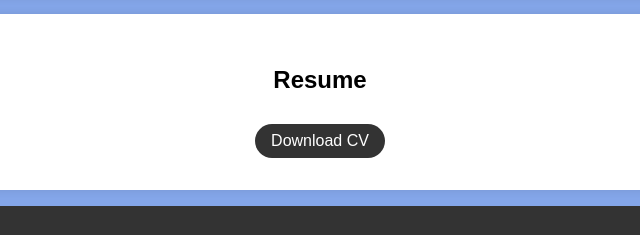
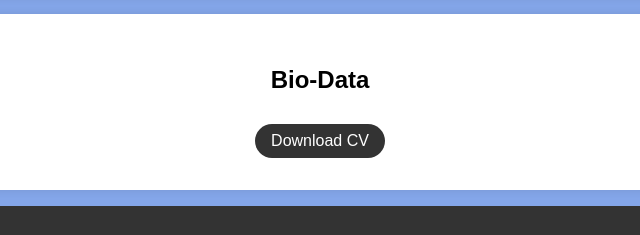
Before and after one commit to SARAVANAN820/Project, a plain HTML site: page index.html in a window 1280 px wide. Shown: the part 1212-1447 px from the top of the page, 320-960 px from the left. Drawn offline with Linux system fonts and the light colour scheme.

Commit message:
Update index.html

```diff
--- a/index.html
+++ b/index.html
@@ -162,7 +162,7 @@
 
         <div class="section-content">
             <center>
-            <h2>Resume</h2>
+            <h2>Bio-Data</h2>
             <a href="./mycv.pdf" target="_blank" class="download-button">Download CV</a>
         </center>
         </div>
```
